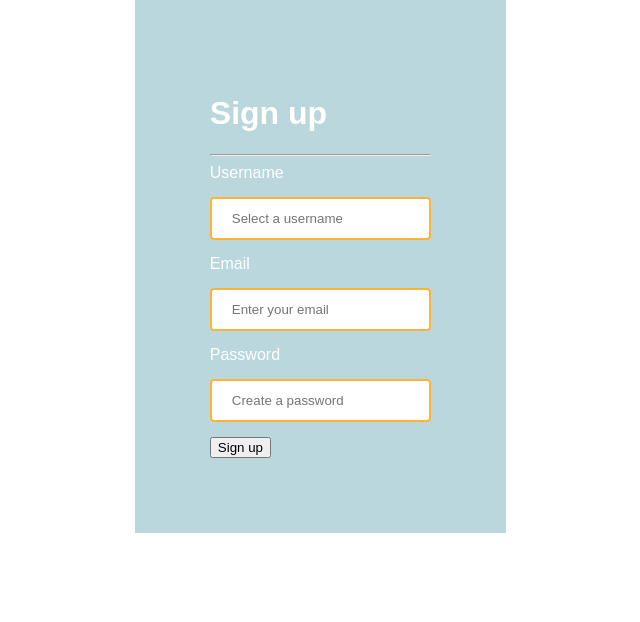
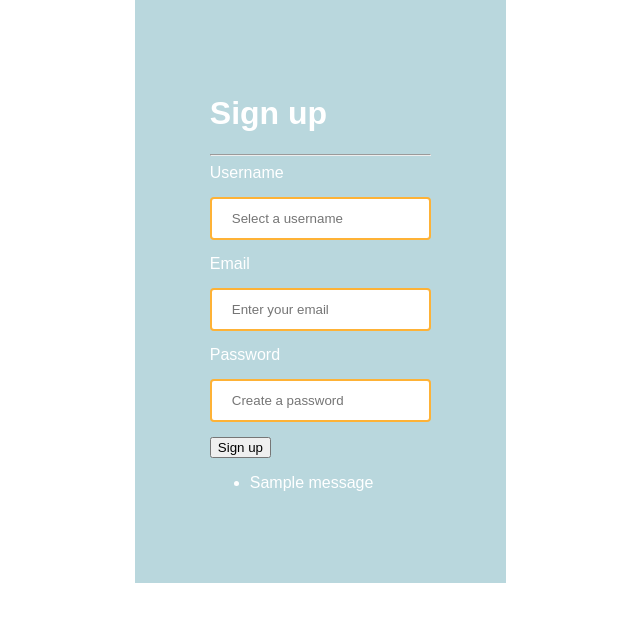
Before and after one commit to IoC-Sunderland/flask-to-django, a Django app: page /sign-up/ in a window 1280 px wide. Shown: the part 51-673 px from the top of the page, without its empty margins (284-924 px from the left). Run offline with Django 3.2, Linux system fonts and the light colour scheme; tables that the repository leaves empty hold one stand-in row (values such as "Sample post"); one stand-in notice (Sample message) is shown.

Commit message:
Added requirements.txt

```diff
--- /dev/null
+++ b/requirements.txt
@@ -0,0 +1,4 @@
+asgiref==3.3.1
+Django==3.1.3
+pytz==2020.4
+sqlparse==0.4.1
--- a/sign_up_app/signup/templates/sign_up.html
+++ b/sign_up_app/signup/templates/sign_up.html
@@ -32,8 +32,12 @@
 
         <button type="submit" class="btn btn-primary">Sign up</button>
 
-        {% if missing_fields %}
-        <p class="text-danger float-right">{{ missing_fields }}</p>
+        {% if messages %}
+          <ul class="messages">
+          {% for message in messages %}
+            <li{% if message.tags %} class="{{ message.tags }}"{% endif %}>{{ message }}</li>
+          {% endfor %}
+          </ul>
         {% endif %}
 
       </form>
--- a/sign_up_app/signup/views.py
+++ b/sign_up_app/signup/views.py
@@ -1,5 +1,6 @@
 from django.shortcuts import render, redirect
 from django.http import HttpResponse
+from django.contrib import messages
 from signup.models import Users
 
 
@@ -34,10 +35,9 @@ def sign_up(request):
                 missing.append(k)
 
         if missing:
-            feedback = f"Missing fields for {', '.join(missing)}"
-            return render(request, "sign_up.html", {
-                'missing_fields': feedback,
-            })
+            messages.add_message(
+                request, messages.WARNING, f"Missing fields for {', '.join(missing)}")
+            return render(request, "sign_up.html")
 
         new_user = Users(username=details['username'],
                          email=details['email'],
```
